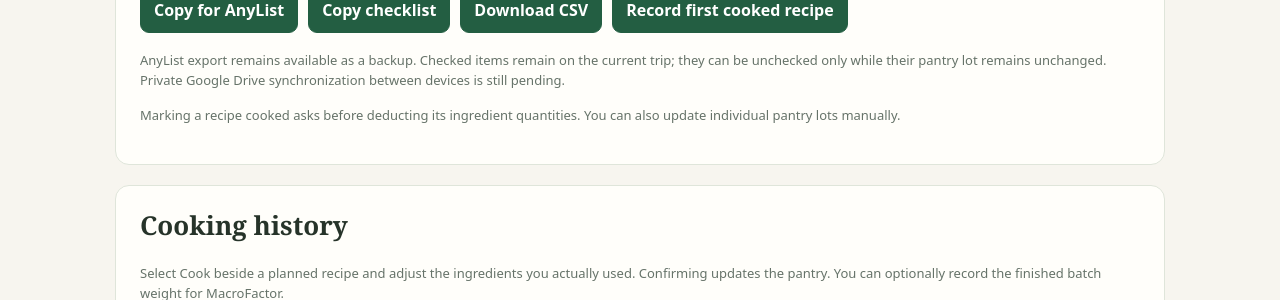
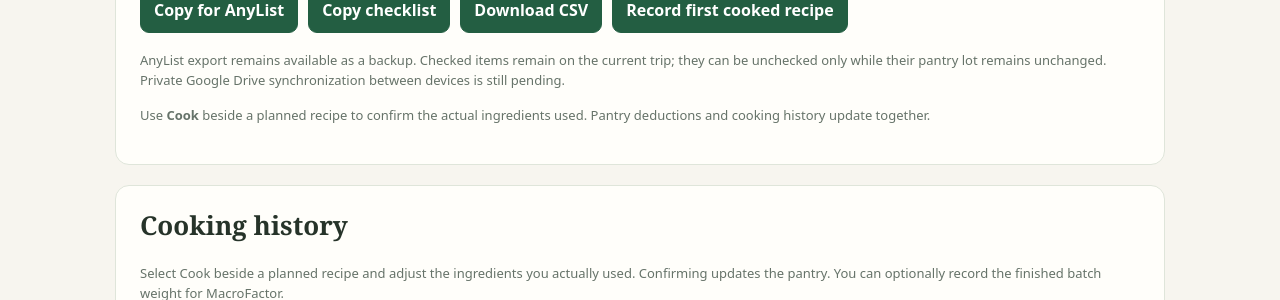
Before and after one commit to cbaum228/family-recipes, a Jekyll site: the page built from planner/index.html, in a window 1280 px wide. Shown: the part 826-1126 px from the top of the page. Built offline with Jekyll 4.4.1, drawn with Linux system fonts in a browser that asks for light colours.

Commit message:
Clarify actual-use cooking workflow in planner

```diff
--- a/planner/index.html
+++ b/planner/index.html
@@ -13,6 +13,6 @@ permalink: /planner/
 </section>
 <section class="panel"><h2>Shopping trip</h2><p class="muted">Build a fixed checklist from the meal plan after pantry subtraction. Checking purchased items automatically adds their actual quantity to your pantry.</p><div class="actions"><button id="new-trip">Build / refresh shopping trip</button></div><div id="shopping-list"></div><p id="shopping-status" class="muted" role="status"></p>
 <div class="actions"><button id="copy-anylist">Copy for AnyList</button><button id="copy-shopping">Copy checklist</button><button id="download-shopping">Download CSV</button><button id="cook-first">Record first cooked recipe</button></div>
-<p class="muted">AnyList export remains available as a backup. Checked items remain on the current trip; they can be unchecked only while their pantry lot remains unchanged. Private Google Drive synchronization between devices is still pending.</p><p class="muted">Marking a recipe cooked asks before deducting its ingredient quantities. You can also update individual pantry lots manually.</p></section>
+<p class="muted">AnyList export remains available as a backup. Checked items remain on the current trip; they can be unchecked only while their pantry lot remains unchanged. Private Google Drive synchronization between devices is still pending.</p><p class="muted">Use <strong>Cook</strong> beside a planned recipe to confirm the actual ingredients used. Pantry deductions and cooking history update together.</p></section>
 <section class="panel" id="cook-editor" hidden></section>
 <section class="panel"><h2>Cooking history</h2><p class="muted">Select Cook beside a planned recipe and adjust the ingredients you actually used. Confirming updates the pantry. You can optionally record the finished batch weight for MacroFactor.</p><div id="cooking-history"></div></section>
```
